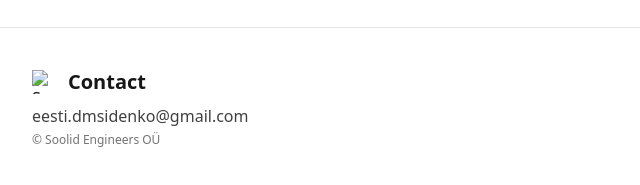
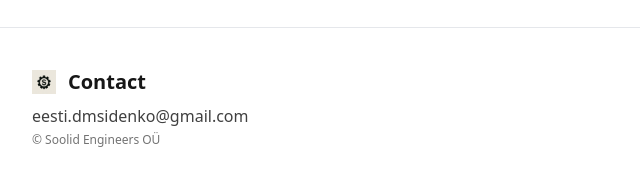
Before and after one commit to DmSide/soolidsimplesite, a plain HTML site: page index.html in a window 1280 px wide. Shown: the part 1180-1365 px from the top of the page, 112-752 px from the left. Drawn offline with nearby package versions, Linux system fonts and the light colour scheme.

Commit message:
Update index.html

```diff
--- a/index.html
+++ b/index.html
@@ -9,7 +9,7 @@
 <meta property="og:description" content="QA · Data · Backend · Cloud storage">
 <meta property="og:type" content="website">
 <meta property="og:image" content="/assets/Logo%20SOOLID%20ENGINEERS.png">
-<link rel="icon" type="image/png" href="/assets/Logo%20small%20SOOLID%20ENGIINERS.png">
+<link rel="icon" type="image/png" href="/assets/Logo%20small%20SOOLID%20ENGINEERS.png">
 <script src="https://cdn.tailwindcss.com"></script>
 </head>
 <body class="bg-white text-neutral-900 antialiased">
@@ -87,7 +87,7 @@
 <footer id="contact" class="border-t">
   <div class="mx-auto max-w-5xl px-4 py-10">
     <div class="flex items-center gap-3">
-      <img src="/assets/Logo%20small%20SOOLID%20ENGIINERS.png" alt="Soolid Engineers OÜ" class="h-6 w-6">
+      <img src="/assets/Logo%20small%20SOOLID%20ENGINEERS.png" alt="Soolid Engineers OÜ" class="h-6 w-6">
       <h2 class="text-xl font-semibold">Contact</h2>
     </div>
     <p class="mt-2 text-neutral-700">eesti.dmsidenko@gmail.com</p>
```
